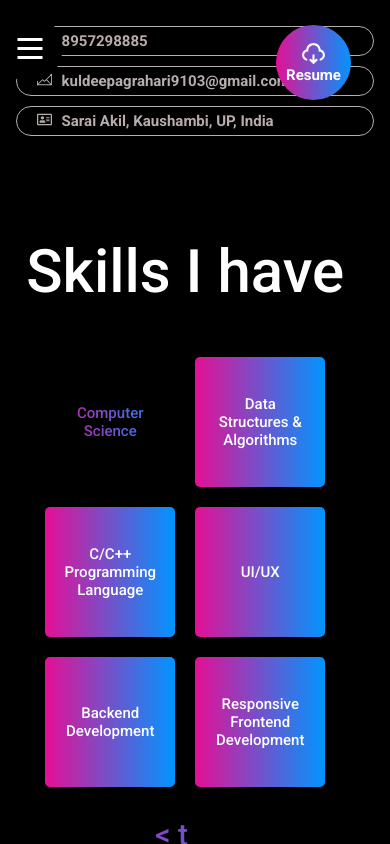
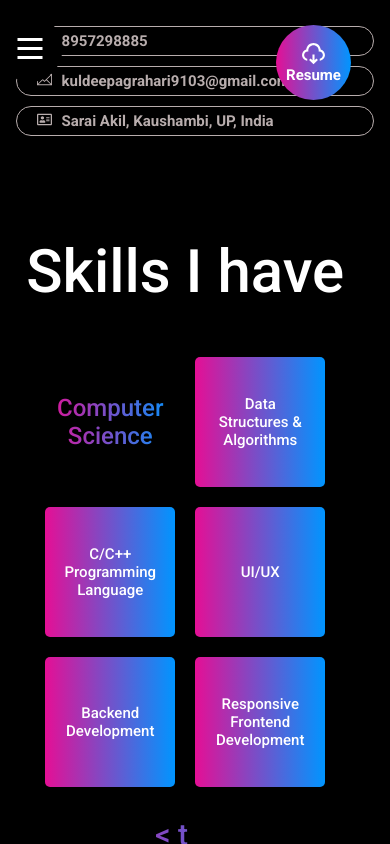
Before and after one commit to Kuldeepagrahari/Portfolio_website, a React (Vite) app: page / in a window 390 px wide. In both pictures the pointer is over the element "Computer Science". Built offline with nearby package versions, Linux system fonts and the light colour scheme.

Commit message:
responsive

```diff
--- a/src/pages/Skills/skills.css
+++ b/src/pages/Skills/skills.css
@@ -67,7 +67,7 @@
     /* background-image: linear-gradient(90deg, #e50f95, rgb(0, 149, 255)); */
     /* border: 2px solid rgb(0, 149, 255); */
     background-image: none;
-    /* font-size: x-large; */
+    font-size: larger;
     background: var(--page-theme);
     background-clip: text;
     -webkit-text-fill-color: transparent;
```
